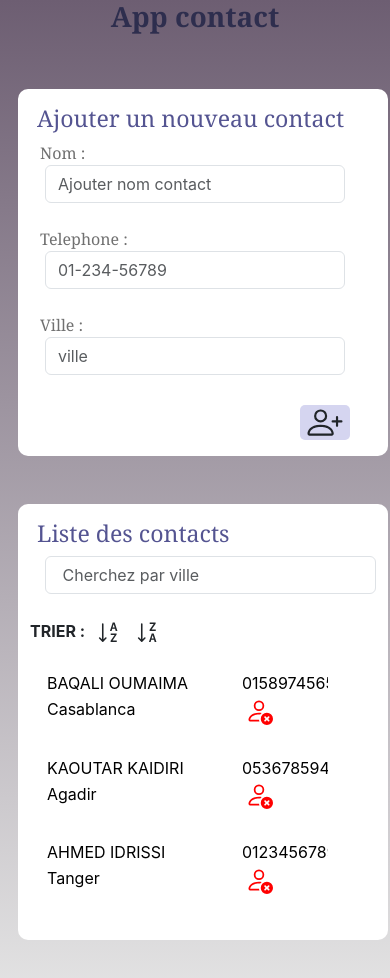
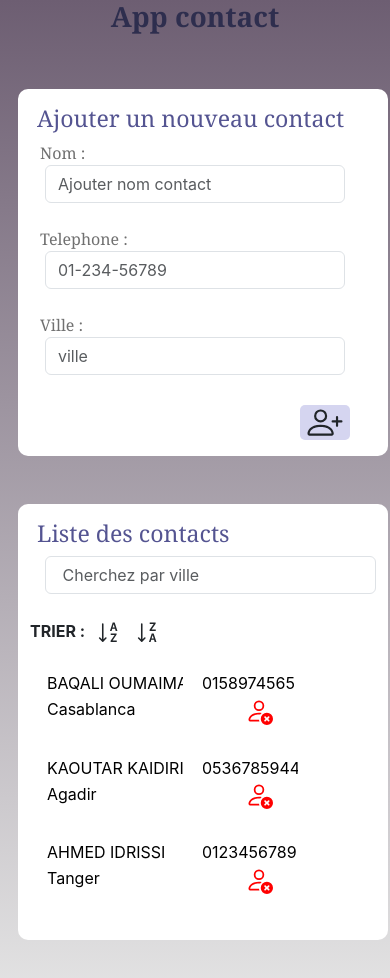
Before and after one commit to Chaimae147/Contact_App, a React (Create React App) app: page / in a window 390 px wide. Shown: the top 978 px of the page. Built offline with nearby package versions, Linux system fonts and the light colour scheme.

Commit message:
contact app files

```diff
--- a/src/Composents/Contactstyle.css
+++ b/src/Composents/Contactstyle.css
@@ -72,10 +72,10 @@ input{
         width: 370px;
     }
     .inp1{
-        width: 90px;
+        width: 100px;
     }
     .inp2{
-        width: 180px;
+        width: 140px;
     }
     .inp{
         width: 300px;
```
